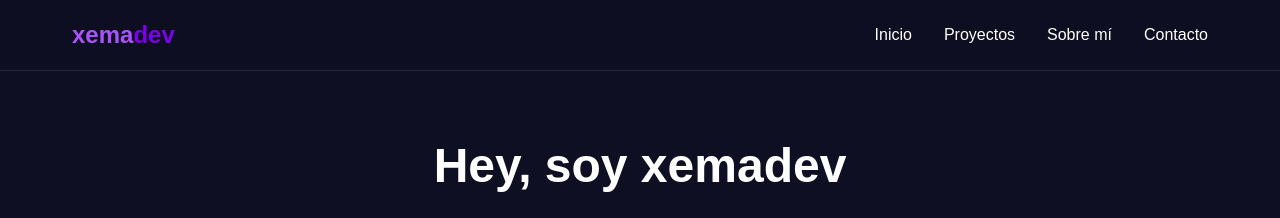
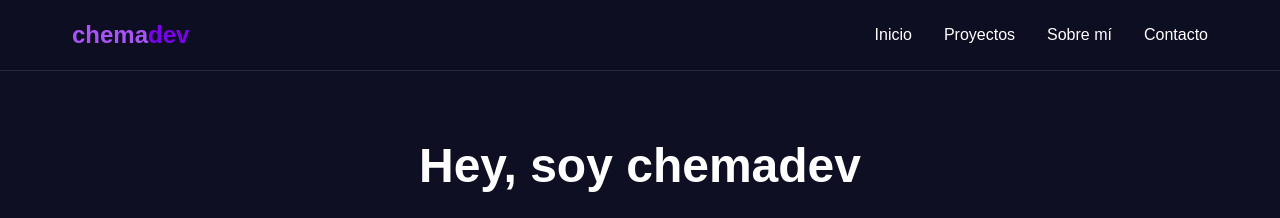
Before and after one commit to chemicola/Mi_Portfolio, a website built with webpack: page index.html in a window 1280 px wide. Shown: the top 218 px of the page. Built offline with nearby package versions, Linux system fonts and the light colour scheme.

Commit message:
Update index.html
cambio de xemadev a chemadev

```diff
--- a/index.html
+++ b/index.html
@@ -3,14 +3,14 @@
 <head>
     <meta charset="UTF-8">
     <meta name="viewport" content="width=device-width, initial-scale=1.0">
-    <title>xemadev - Portfolio</title>
+    <title>chemadev - Portfolio</title>
     <link rel="stylesheet" href="css/style.css">
 </head>
 
 <body>
     <header>
         <nav>
-            <div class="logo">xema<span>dev</span></div>
+            <div class="logo">chema<span>dev</span></div>
             <ul class="enlaces-navegacion">
                 <li><a href="#inicio">Inicio</a></li>
                 <li><a href="#proyectos">Proyectos</a></li>
@@ -22,7 +22,7 @@
 
     <main>
         <section id="inicio" class="seccion-principal">
-            <h1>Hey, soy xemadev</h1>
+            <h1>Hey, soy chemadev</h1>
             <p> Desarollador Web Fullstack Junior. Transformo las ideas de personas en realidades visibles, aportándoles un sentimiento de profesionalidad en cada momento.</p>
 
             <div class="botones-principales">
@@ -155,7 +155,7 @@
     </main>
 
     <footer id="contacto">
-        <p>&copy; 2025 xemadev. Casi todos los derechos reservados.</p>
+        <p>&copy; 2025 chemadev. Casi todos los derechos reservados.</p>
         <p>¿Tienes un proyecto en mente? <a href="mailto:jose741983">¡Hablemos!</a></p>
     </footer>
 </body>
```
